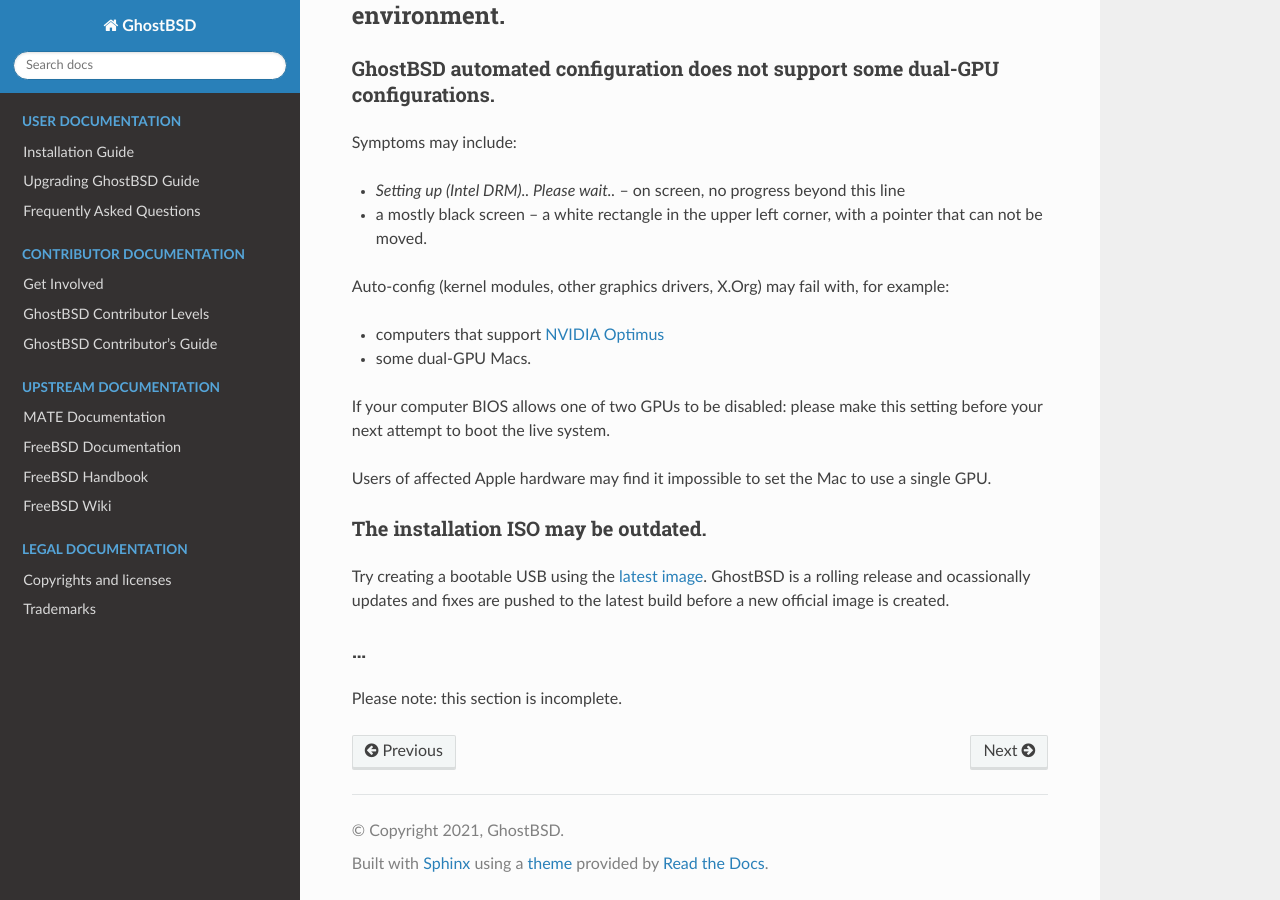
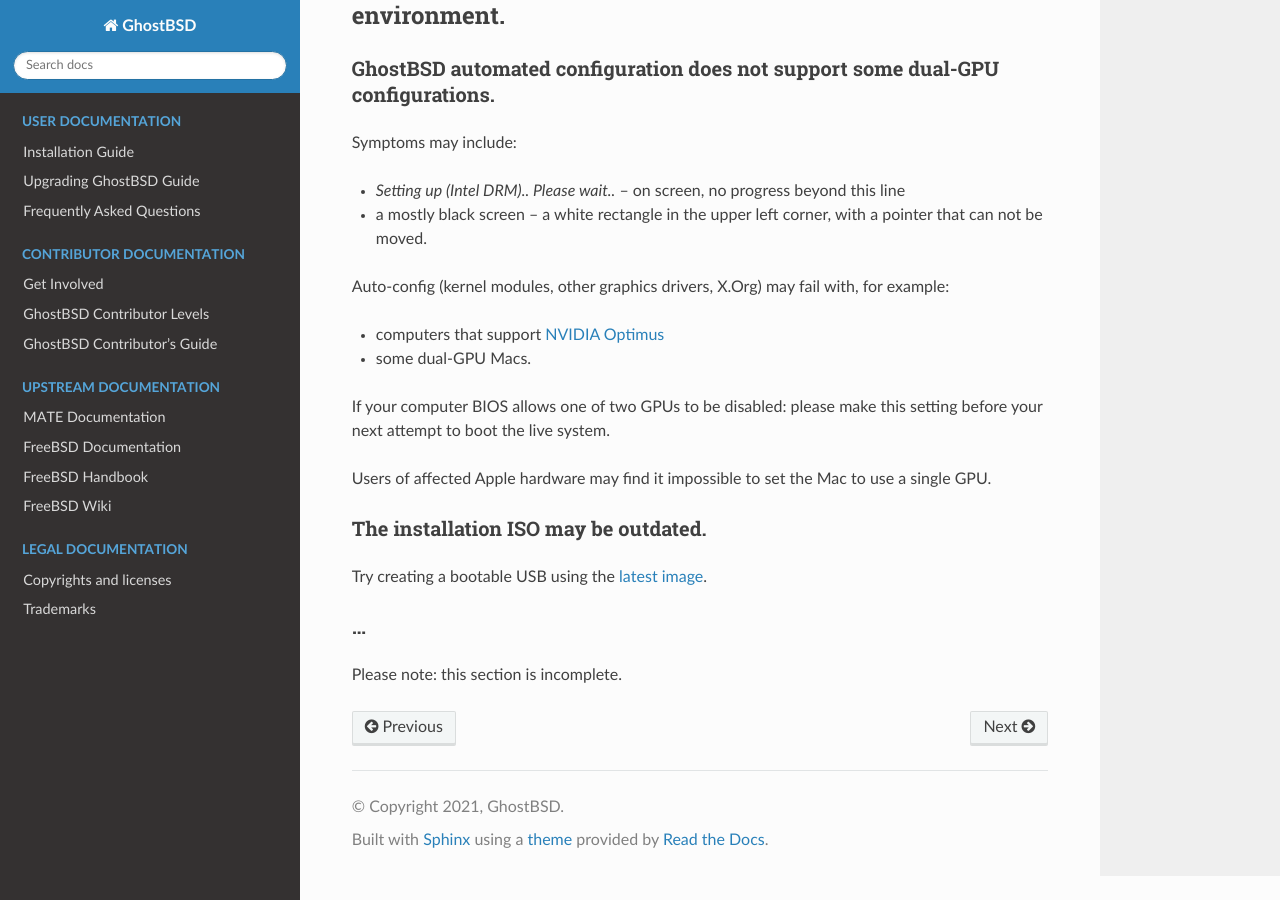
Before and after one commit to ghostbsd/documentation, a Sphinx documentation site: the page built from source/user/installation-guide/troubleshooting.md, in a window 1280 px wide and 900 px high, scrolled down 880 px. Built offline with Sphinx 7.4.7 and the Read the Docs theme 3.1.0, drawn with Linux system fonts in a browser that asks for light colours.

Commit message:
Update source/user/installation-guide/troubleshooting.md
Co-authored-by: Graham Perrin <grahamperrin@gmail.com>

```diff
--- a/source/user/installation-guide/troubleshooting.md
+++ b/source/user/installation-guide/troubleshooting.md
@@ -46,7 +46,6 @@
 ### The installation ISO may be outdated.
 
 Try creating a bootable USB using the [latest image](https://www.ghostbsd.org/download).
-GhostBSD is a rolling release and ocassionally updates and fixes are pushed to the latest build before a new official image is created.
 
 ### …
 
```
